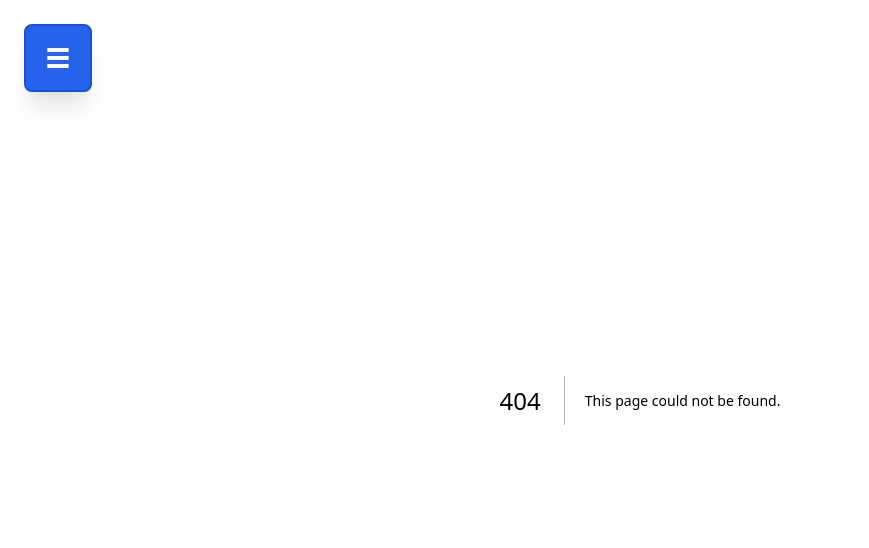
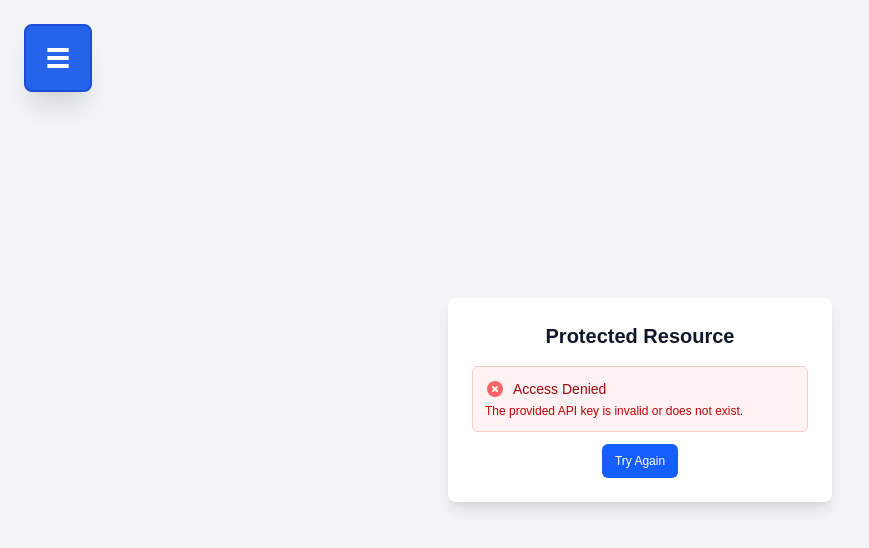
Before and after one commit to Efthymios-Stathakis/cursor-ai-dandi, a Next.js app: page /protected in a window 1280 px wide. Before the commit this address had no page. Shown: the top 548 px of the page, without its empty margins (0-869 px from the left). Built offline with nearby package versions, Linux system fonts and the light colour scheme.

Commit message:
Added playground

```diff
--- /dev/null
+++ b/src/app/api/validate-key/route.js
@@ -0,0 +1,44 @@
+import { supabase } from '../keys/supabase';
+
+export async function POST(req) {
+  try {
+    const { key } = await req.json();
+
+    if (!key) {
+      return new Response(JSON.stringify({ valid: false, error: 'API key is required' }), {
+        status: 400,
+        headers: { 'Content-Type': 'application/json' }
+      });
+    }
+
+    // Check if the API key exists in the database
+    const { data, error } = await supabase
+      .from('api_keys')
+      .select('id')
+      .eq('key', key)
+      .maybeSingle();
+
+    if (error) {
+      console.error('Database error:', error);
+      return new Response(JSON.stringify({ valid: false, error: 'Database error' }), {
+        status: 500,
+        headers: { 'Content-Type': 'application/json' }
+      });
+    }
+
+    // If data exists, the key is valid
+    const isValid = !!data;
+
+    return new Response(JSON.stringify({ valid: isValid }), {
+      status: 200,
+      headers: { 'Content-Type': 'application/json' }
+    });
+
+  } catch (error) {
+    console.error('Validation error:', error);
+    return new Response(JSON.stringify({ valid: false, error: 'Internal server error' }), {
+      status: 500,
+      headers: { 'Content-Type': 'application/json' }
+    });
+  }
+}
--- a/src/app/components/Sidebar.js
+++ b/src/app/components/Sidebar.js
@@ -71,6 +71,17 @@ export default function Sidebar() {
                 </li>
                 <li>
                   <a
+                    href="/playground"
+                    className="flex items-center px-4 py-3 text-gray-700 hover:bg-purple-100 hover:text-purple-700 rounded-lg transition-colors"
+                  >
+                    <svg className="w-5 h-5 mr-3" fill="none" stroke="currentColor" viewBox="0 0 24 24">
+                      <path strokeLinecap="round" strokeLinejoin="round" strokeWidth={2} d="M10 20l4-16m4 4l4 4-4 4M6 16l-4-4 4-4" />
+                    </svg>
+                    API Playground
+                  </a>
+                </li>
+                <li>
+                  <a
                     href="https://vercel.com/new?utm_source=create-next-app&utm_medium=appdir-template-tw&utm_campaign=create-next-app"
                     target="_blank"
                     rel="noopener noreferrer"
--- /dev/null
+++ b/src/app/playground/page.js
@@ -0,0 +1,53 @@
+"use client";
+import { useState } from "react";
+
+export default function Playground() {
+  const [apiKey, setApiKey] = useState("");
+  const [loading, setLoading] = useState(false);
+
+  const handleSubmit = async (e) => {
+    e.preventDefault();
+    setLoading(true);
+
+    // Redirect to protected page with the API key
+    window.location.href = `/protected?key=${encodeURIComponent(apiKey)}`;
+  };
+
+  return (
+    <div className="min-h-screen flex items-center justify-center bg-gray-100 px-4">
+      <div className="w-full max-w-sm bg-white rounded-lg shadow-lg p-6">
+        <h1 className="text-xl font-bold text-gray-900 mb-4 text-center">
+          API Playground
+        </h1>
+        <p className="text-gray-600 mb-4 text-center text-sm">
+          Enter your API key to test access.
+        </p>
+
+        <form onSubmit={handleSubmit} className="space-y-3">
+          <div>
+            <label htmlFor="apiKey" className="block text-sm font-medium text-gray-700 mb-1">
+              API Key
+            </label>
+            <input
+              type="text"
+              id="apiKey"
+              value={apiKey}
+              onChange={(e) => setApiKey(e.target.value)}
+              className="w-full px-3 py-2 border border-gray-300 rounded-md shadow-sm focus:outline-none focus:ring-2 focus:ring-blue-500 focus:border-blue-500"
+              placeholder="Enter your API key"
+              required
+            />
+          </div>
+
+          <button
+            type="submit"
+            disabled={loading || !apiKey.trim()}
+            className="w-full bg-blue-600 text-white py-2 px-4 rounded-md hover:bg-blue-700 focus:outline-none focus:ring-2 focus:ring-blue-500 focus:ring-offset-2 disabled:opacity-50 disabled:cursor-not-allowed transition-colors"
+          >
+            {loading ? "Validating..." : "Validate API Key"}
+          </button>
+        </form>
+      </div>
+    </div>
+  );
+}
--- /dev/null
+++ b/src/app/protected/page.js
@@ -0,0 +1,141 @@
+"use client";
+import { useEffect, useState } from "react";
+import { useSearchParams } from "next/navigation";
+
+export default function Protected() {
+  const [isValid, setIsValid] = useState(null);
+  const [loading, setLoading] = useState(true);
+  const [showNotification, setShowNotification] = useState(false);
+  const searchParams = useSearchParams();
+
+  useEffect(() => {
+    const validateApiKey = async () => {
+      const apiKey = searchParams.get("key");
+
+      if (!apiKey) {
+        setIsValid(false);
+        setLoading(false);
+        setShowNotification(true);
+        return;
+      }
+
+      try {
+        // Check if the API key exists in our database
+        const response = await fetch("/api/validate-key", {
+          method: "POST",
+          headers: {
+            "Content-Type": "application/json",
+          },
+          body: JSON.stringify({ key: apiKey }),
+        });
+
+        const result = await response.json();
+        setIsValid(result.valid);
+        setShowNotification(true);
+      } catch (error) {
+        console.error("Error validating API key:", error);
+        setIsValid(false);
+        setShowNotification(true);
+      } finally {
+        setLoading(false);
+      }
+    };
+
+    validateApiKey();
+  }, [searchParams]);
+
+  useEffect(() => {
+    if (showNotification) {
+      const timer = setTimeout(() => {
+        setShowNotification(false);
+      }, 5000);
+      return () => clearTimeout(timer);
+    }
+  }, [showNotification]);
+
+  if (loading) {
+    return (
+      <div className="min-h-screen flex items-center justify-center bg-gray-100">
+        <div className="text-center">
+          <div className="animate-spin rounded-full h-8 w-8 border-b-2 border-blue-600 mx-auto"></div>
+          <p className="mt-3 text-gray-600 text-sm">Validating API key...</p>
+        </div>
+      </div>
+    );
+  }
+
+  return (
+    <div className="min-h-screen bg-gray-100">
+      {/* Notification */}
+      {showNotification && (
+        <div className="fixed top-6 left-1/2 transform -translate-x-1/2 z-[9999] px-6 py-3 rounded-lg shadow-lg">
+          {isValid ? (
+            <div className="bg-green-600 text-white px-6 py-3 rounded-lg shadow-lg">
+              Valid API key, /protected can be accessed
+            </div>
+          ) : (
+            <div className="bg-red-600 text-white px-6 py-3 rounded-lg shadow-lg">
+              Invalid API key
+            </div>
+          )}
+        </div>
+      )}
+
+      <div className="flex items-center justify-center min-h-screen px-4">
+        <div className="w-full max-w-sm bg-white rounded-lg shadow-lg p-6">
+          <h1 className="text-xl font-bold text-gray-900 mb-4 text-center">
+            Protected Resource
+          </h1>
+
+          {isValid ? (
+            <div className="space-y-3">
+              <div className="bg-green-50 border border-green-200 rounded-md p-3">
+                <div className="flex items-center">
+                  <svg className="h-5 w-5 text-green-400 mr-2" fill="currentColor" viewBox="0 0 20 20">
+                    <path fillRule="evenodd" d="M10 18a8 8 0 100-16 8 8 0 000 16zm3.707-9.293a1 1 0 00-1.414-1.414L9 10.586 7.707 9.293a1 1 0 00-1.414 1.414l2 2a1 1 0 001.414 0l4-4z" clipRule="evenodd" />
+                  </svg>
+                  <span className="text-sm font-medium text-green-800">Access Granted</span>
+                </div>
+                <p className="mt-1 text-xs text-green-700">
+                  Your API key is valid. You can now access protected resources.
+                </p>
+              </div>
+
+              <div className="bg-gray-50 rounded-md p-3">
+                <h3 className="text-sm font-medium text-gray-900 mb-1">
+                  Welcome to the Protected Area
+                </h3>
+                <p className="text-xs text-gray-600">
+                  This is a protected resource that requires a valid API key to access.
+                </p>
+              </div>
+            </div>
+          ) : (
+            <div className="space-y-3">
+              <div className="bg-red-50 border border-red-200 rounded-md p-3">
+                <div className="flex items-center">
+                  <svg className="h-5 w-5 text-red-400 mr-2" fill="currentColor" viewBox="0 0 20 20">
+                    <path fillRule="evenodd" d="M10 18a8 8 0 100-16 8 8 0 000 16zM8.707 7.293a1 1 0 00-1.414 1.414L8.586 10l-1.293 1.293a1 1 0 101.414 1.414L10 11.414l1.293 1.293a1 1 0 001.414-1.414L11.414 10l1.293-1.293a1 1 0 00-1.414-1.414L10 8.586 8.707 7.293z" clipRule="evenodd" />
+                  </svg>
+                  <span className="text-sm font-medium text-red-800">Access Denied</span>
+                </div>
+                <p className="mt-1 text-xs text-red-700">
+                  The provided API key is invalid or does not exist.
+                </p>
+              </div>
+
+              <div className="text-center">
+                <a
+                  href="/playground"
+                  className="inline-flex items-center px-3 py-2 border border-transparent text-xs font-medium rounded-md text-white bg-blue-600 hover:bg-blue-700 focus:outline-none focus:ring-2 focus:ring-offset-2 focus:ring-blue-500"
+                >
+                  Try Again
+                </a>
+              </div>
+            </div>
+          )}
+        </div>
+      </div>
+    </div>
+  );
+}
```
